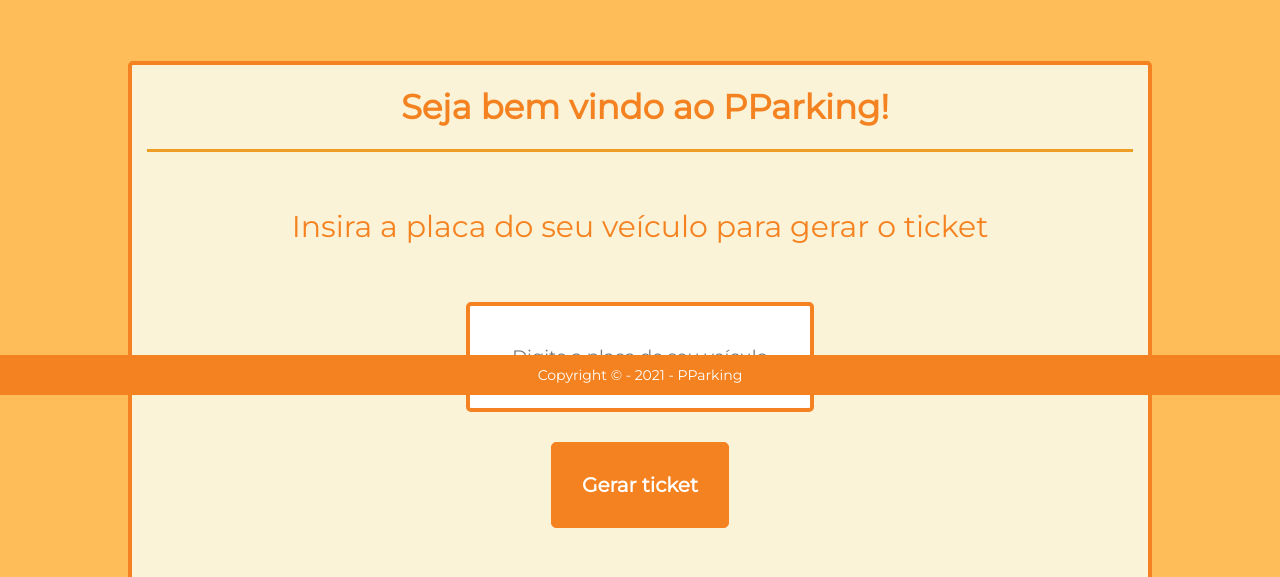
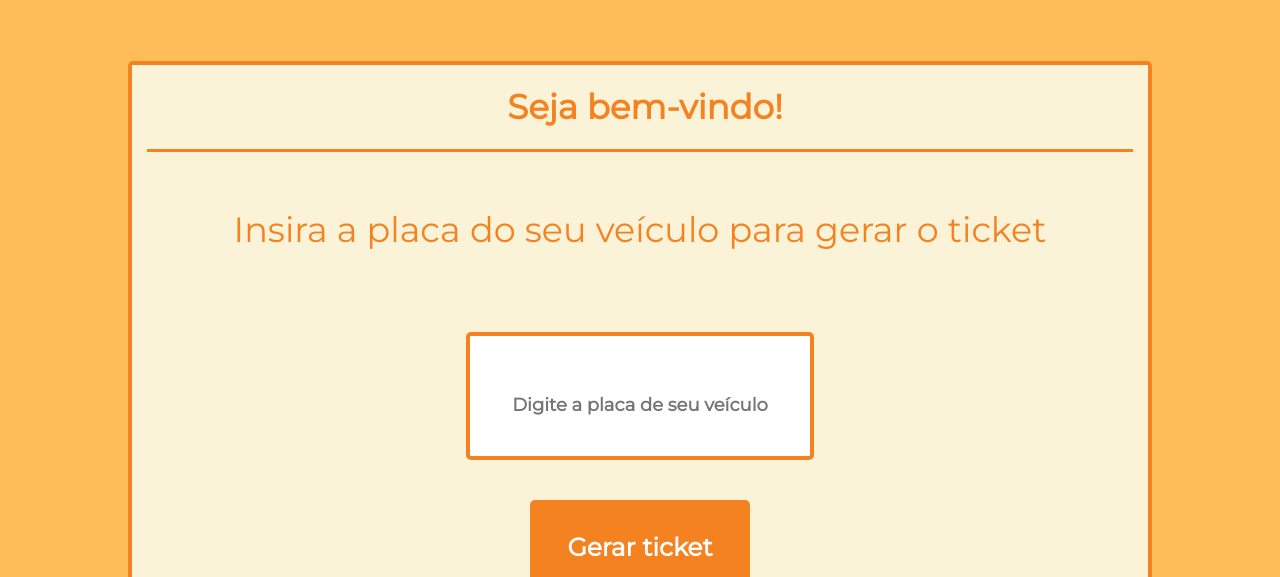
Before and after one commit to DaviMCC/PParking, a plain HTML site: page PParking Project/cabine_entrada.html in a window 1280 px wide. Shown: the part 375-952 px from the top of the page. Drawn offline with Linux system fonts and the light colour scheme.

Commit message:
Ajustes finais de tela

```diff
--- a/PParking Project/CSS/entrada_style.css
+++ b/PParking Project/CSS/entrada_style.css
@@ -1,6 +1,6 @@
 header{
     background-color: #ffbd59;
-    padding: 20px 0;
+    padding: 20px 0
 }
 .logo-header{
     display: inline;
@@ -48,36 +48,47 @@ section{
     padding-bottom: 25px;
 
     font-size: 34px;
-    border-bottom: 3px solid #ee9d25;
+    border-bottom: 3px solid #f58220;
 
 }
 
 #instrucao-placa{
 
-    font-size: 30px;
+    font-size: 35px;
     margin: 45px auto;
     padding: 15px;
 }
 
+.divplaca {
+    padding-top: 25px;
+}
+
 #caixa-de-insercao-placa{
 
-    height: auto;
+    height: 40px;
     width: 260px;
     text-align: center;
     font-family: Montserrat;
-    font-size: 18px;
+    font-size: 40px;
+    font-weight: bold;
+    text-transform: uppercase;
 
     border-radius: 5px;
     border: 4px solid #f58220;
     padding: 40px;
-    margin:  auto;
+    margin: 0px auto;
     display: block;
+}
+
+#caixa-de-insercao-placa::placeholder{
+    font-size: 18px;
+    text-transform: none;
+
 }
 
 #caixa-de-insercao-placa:focus{
 
     outline: none !important;
-
     border: 4px solid #ffbd59;
 
 }
@@ -85,23 +96,26 @@ section{
 #botao-ticket {
 
     padding: 30px;
-    margin: 30px auto;
+    margin: 0px auto;
+    margin-top: 40px;
     display: block;
+    width: 220px;
 
     font-weight: bold;
-    font-size: 20px;
+    font-size: 25px;
     font-family: Montserrat;
 
     background: #f58220;
     color: white;
-    border: 1px solid #f58220;
+    border: 2px solid #f58220;
     border-radius: 5px;
 }
 
 #botao-ticket:focus{
 
     background-color: #ffbd59;
-    border: 4px solid #ffbd59;
+    transition-duration: 0.3s;
+
 }
 
 
@@ -114,6 +128,7 @@ body {
 main{
     width: 80%;
     margin: 0 auto;
+    max-width: 1250px;
 
 }
 
@@ -123,7 +138,6 @@ footer{
     position: absolute;
     width: 100%;
     margin: 30px auto;
-    bottom: 0;
 }
 
 footer p{
--- a/PParking Project/CSS/gerenciamento_style.css
+++ b/PParking Project/CSS/gerenciamento_style.css
@@ -78,8 +78,6 @@ article{
 
     border-radius: 5px;
     border: 4px solid #f58220;
-
-    height: auto;
     height: 750px;
     max-height: 750px;
     max-width: 1550px;
@@ -89,7 +87,7 @@ article{
 }
 
 #titulo-busca{
-    border-bottom: 3px solid #ee9d25;
+    border-bottom: px solid #ee9d25;
     margin: 15px;
     padding-left: 10px;
     padding-bottom: 15px;
--- a/PParking Project/CSS/saida_style.css
+++ b/PParking Project/CSS/saida_style.css
@@ -12,8 +12,8 @@ header{
 }
 .titulo-site{
     position: absolute;
-    right: 10px;
     top: 150px;
+    right: 15px;
     color:white;
     font-size: 40px;
     text-decoration: none;
@@ -27,6 +27,7 @@ body {
 }
 main{
     width: 80%;
+    max-width: 1250px;
     margin: 0 auto;
 }
 section{
@@ -53,61 +54,75 @@ section{
     font-weight: bold;
 
     font-size: 34px;
-    border-bottom: 3px solid #ee9d25;
+    border-bottom: 3px solid #f58220;
 }
 .instrucao{
-    font-size: 30px;
+    font-size: 35px;
     margin: 45px auto;
     padding: 15px;
 }
+
+.insercao-botao {
+    padding-top: 25px;
+}
+
 #campo-insercao{
 
-    height: auto;
+    height: 40px;
     width: 260px;
-
     text-align: center;
     font-family: Montserrat;
-    font-size: 18px;
+    font-size: 40px;
+    font-weight: bold;
 
     border-radius: 5px;
     border: 4px solid #f58220;
     padding: 40px;
-    margin:  auto;
+    margin: 0px auto;
     display: block;
 
 }
+
+#campo-insercao::placeholder{
+    font-size: 18px;
+}
+
 #campo-insercao:focus{
 
     outline: none !important;
-
     border: 4px solid #ffbd59;
 }
 #botao {
+
     padding: 30px;
-    margin: 30px auto;
+    margin: 0px auto;
+    margin-top: 30px;
     display: block;
+    width: 220px;
 
     font-weight: bold;
-    font-size: 20px;
+    font-size: 25px;
     font-family: Montserrat;
 
     background: #f58220;
     color: white;
-    border: 1px solid #f58220;
+    border: 2px solid #f58220;
     border-radius: 5px;
 }
+
 #botao:focus{
 
     background-color: #ffbd59;
-    border: 4px solid #ffbd59;
+    transition-duration: 0.3s;
+
 }
+
 footer{
     padding: 13px 0px;
     background: #f58220;
     position: absolute;
     width: 100%;
     margin: 30px auto;
-    bottom: 0;
 }
 
 footer p{
--- a/PParking Project/cabine_entrada.html
+++ b/PParking Project/cabine_entrada.html
@@ -22,14 +22,14 @@
             <section>
 
                 <div class="div-instrucao">
-                    <h1 id="mensagem-bemvindo">Seja bem vindo ao PParking!</h1>
+                    <h1 id="mensagem-bemvindo">Seja bem-vindo!</h1>
                     <p id="instrucao-placa">Insira a placa do seu veículo para gerar o ticket</p>
 
                 </div>
 
                 <div class="divplaca">
                     <form>
-                        <input type="text" id="caixa-de-insercao-placa" placeholder="Digite a placa de seu veículo" required="required" name=placa/>
+                        <input type="text" id="caixa-de-insercao-placa" placeholder="Digite a placa de seu veículo" required="required" name=placa  maxlength="7"/>
 
 
                         <input id="botao-ticket" type="submit" value="Gerar ticket" />
```
